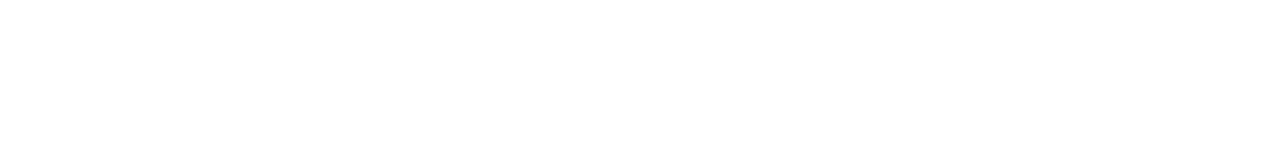
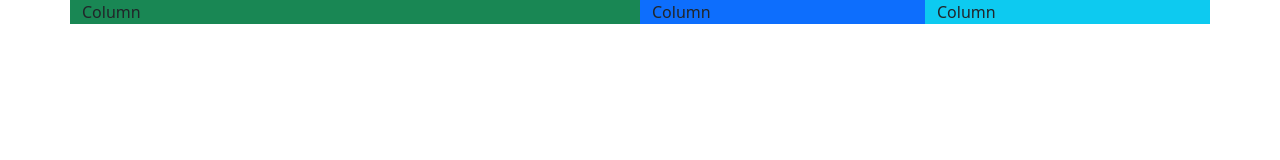
Before and after one commit to KingWisdomDEV/bootstrap-resume-cv, a plain HTML site: page index.html in a window 1280 px wide. Drawn offline with nearby package versions, Linux system fonts and the light colour scheme.

Commit message:
install bootstrap 5 and setup project using bootstrap

```diff
--- a/index.html
+++ b/index.html
@@ -1,4 +1,5 @@
 <html lang="en">
+
 <head>
     <meta charset="UTF-8">
     <meta http-equiv="X-UA-Compatible" content="IE=edge">
@@ -7,7 +8,26 @@
 
     <link rel="stylesheet" href="css/main.min.css">
 </head>
+
 <body>
+    <div class="container">
+        <div class="row bg-danger">
+            <div class="col-4 col-md-6 bg-success">
+                Column
+            </div>
+            <div class="col-4 col-md-3 bg-primary">
+                Column
+            </div>
+            <div class="col-4 col-md-3 bg-info">
+                Column
+            </div>
+        </div>
+    </div>
+    <!-- Import Bootstrap's bundle (all of Bootstrap's JS + Popper.js dependency) -->
 
+    <script type="module">
+        import "./node_modules/bootstrap/dist/js/bootstrap.bundle.min.js";
+    </script>
 </body>
+
 </html>
--- a/sass/main.scss
+++ b/sass/main.scss
@@ -0,0 +1,13 @@
+//
+// Place variable overrides first, then import just the styles you need. Note that some stylesheets are required no matter what.
+//
+
+//
+// Import all of Bootstrap's CSS
+//
+@import "../node_modules/bootstrap/scss/bootstrap";
+
+
+//
+// Custom styles
+//
```
Also changed, not shown: css/main.min.css, 3 other files.
